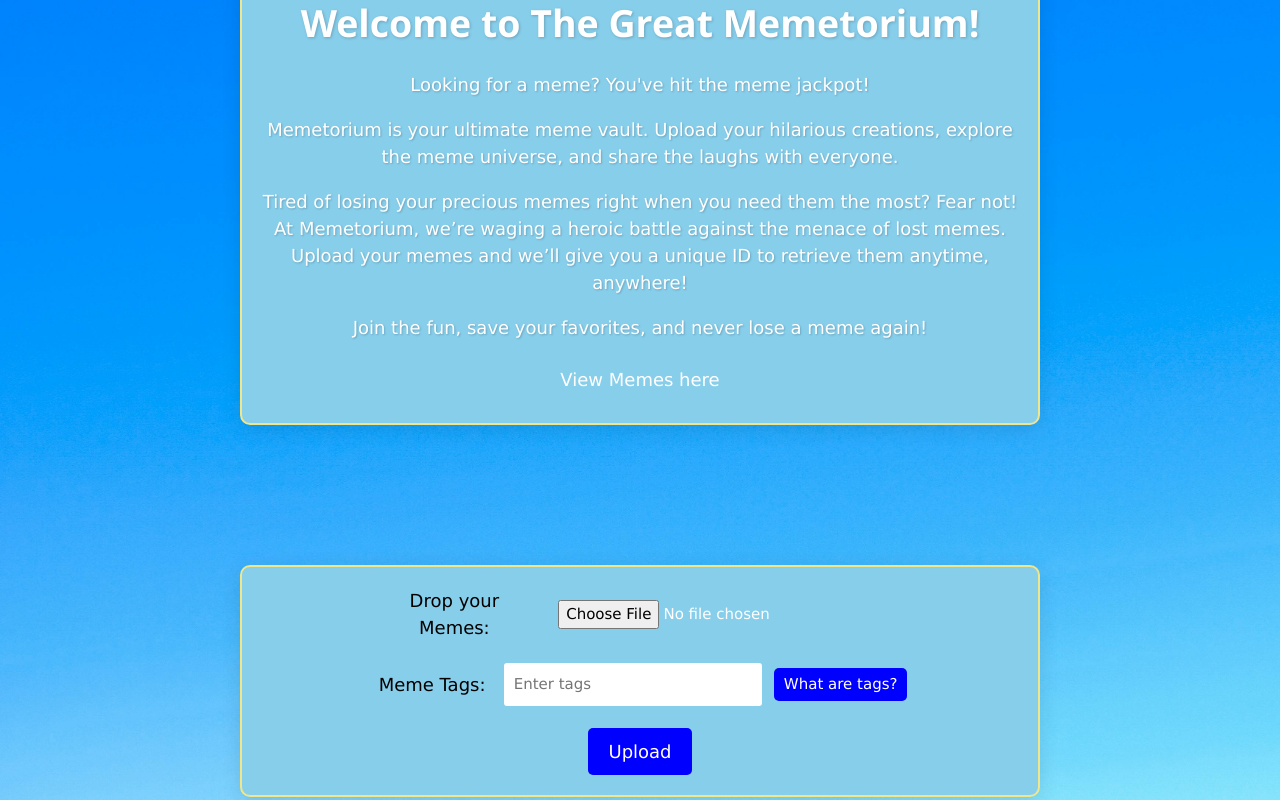
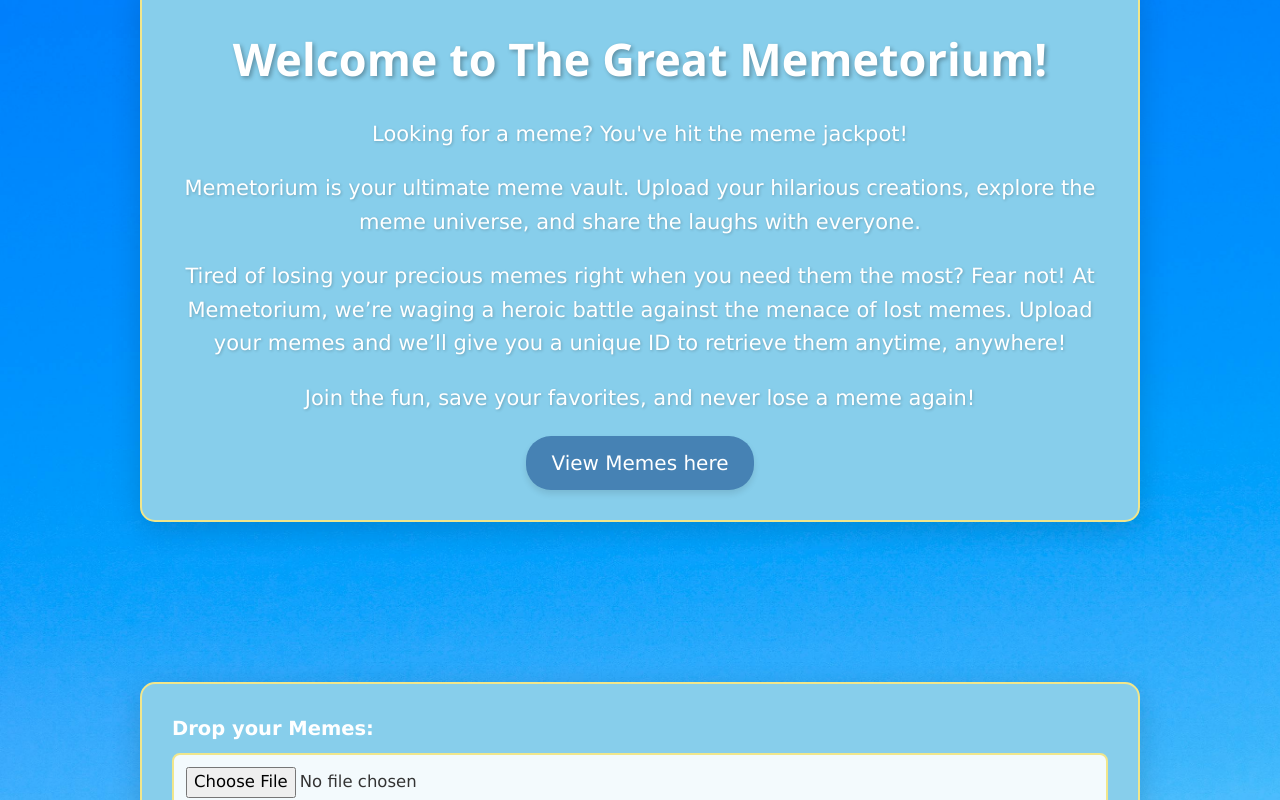
Before and after one commit to Beez1/Memetorium, an Angular app: page /meme in a window 1280 px wide. Shown: the part 224-1024 px from the top of the page. Built offline with nearby package versions, Linux system fonts and the light colour scheme.

Commit message:
Refactor search and meme styling

```diff
--- a/src/app/meme/meme.component.css
+++ b/src/app/meme/meme.component.css
@@ -1,173 +1,183 @@
-
-/* Applying styles to the navbar */
 /* Applying styles to the navbar */
 .welcome-div {
-    border: 2px solid #F0E68C; /* Yellow border */
-    padding: 20px;
-    border-radius: 10px;
-    box-shadow: 0px 4px 20px rgba(0, 0, 0, 0.1);
-    background-color: #87CEEB; /* Sky blue background */
-    width: 80%;
-    max-width: 800px;
-    height: auto;
-    margin: 140px auto;
+    border: 2px solid #F0E68C;
+    padding: 30px;
+    border-radius: 15px;
+    box-shadow: 0px 8px 30px rgba(0, 0, 0, 0.15);
+    background-color: #87CEEB;
+    width: 90%;
+    max-width: 1000px;
+    margin: 160px auto;
     display: flex;
     flex-direction: column;
     justify-content: center;
     align-items: center;
     text-align: center;
-    color: #fff; /* White text */
+    color: #fff;
 }
 
-
-
 .view-memes-button {
-    background-color: #87CEEB; /* Sky blue background */
-    color: #fff; /* White text */
-    padding: 10px 20px; /* Add padding for a larger button */
-    border: none; /* Remove default border */
-    border-radius: 5px; /* Rounded corners */
-    font-size: 18px; /* Larger font size */
-    cursor: pointer; /* Pointer cursor on hover */
-    transition: background-color 0.3s ease, transform 0.3s ease; /* Smooth transitions */
-    text-decoration: none; /* Remove underline */
+    background-color: #4682B4;
+    color: #fff;
+    padding: 12px 25px;
+    border: none;
+    border-radius: 25px;
+    font-size: 20px;
+    cursor: pointer;
+    transition: all 0.3s ease;
+    text-decoration: none;
+    box-shadow: 0 4px 6px rgba(0, 0, 0, 0.1);
 }
 
 .view-memes-button:hover {
-    background-color: #4682B4; /* Darker blue on hover */
-    transform: scale(1.05); /* Slightly enlarge the button on hover */
+    background-color: #1E90FF;
+    transform: translateY(-3px);
+    box-shadow: 0 6px 8px rgba(0, 0, 0, 0.15);
 }
 
 .view-memes-button:active {
-    background-color: #1E90FF; /* Different blue when the button is pressed */
-    transform: scale(0.95); /* Slightly shrink the button on click */
+    background-color: #4169E1;
+    transform: translateY(1px);
+    box-shadow: 0 2px 4px rgba(0, 0, 0, 0.1);
 }
 
-
 .welcome-title {
-    font-size: 2.5em; /* Adjust font size as needed */
+    font-size: 3em;
     font-weight: bold;
-    margin-bottom: 20px;
-    color: #fff; /* White text */
-    text-shadow: 1px 1px 3px rgba(0, 0, 0, 0.2); /* Subtle text shadow for readability */
+    margin-bottom: 25px;
+    color: #fff;
+    text-shadow: 2px 2px 4px rgba(0, 0, 0, 0.3);
 }
 
 .welcome-text {
-    font-size: 1.2em; /* Adjust font size as needed */
-    margin-bottom: 15px;
-    color: #fff; /* White text */
-    text-shadow: 1px 1px 2px rgba(0, 0, 0, 0.2); /* Subtle text shadow for readability */
+    font-size: 1.4em;
+    margin-bottom: 20px;
+    color: #fff;
+    text-shadow: 1px 1px 3px rgba(0, 0, 0, 0.2);
+    line-height: 1.6;
 }
 
-/*hmmmmmmm*/
-
 .upload-container {
-    border: 2px solid #F0E68C; /* Yellow border */
-    padding: 20px;
-    border-radius: 10px;
-    box-shadow: 0px 4px 20px rgba(0, 0, 0, 0.1);
-    background-color: #87CEEB; /* Sky blue background */
-    width: 80%;
-    max-width: 800px;
-    height: auto;
-    margin: 140px auto;
+    border: 2px solid #F0E68C;
+    padding: 30px;
+    border-radius: 15px;
+    box-shadow: 0px 8px 30px rgba(0, 0, 0, 0.15);
+    background-color: #87CEEB;
+    width: 90%;
+    max-width: 1000px;
+    margin: 160px auto;
     display: flex;
     flex-direction: column;
     justify-content: center;
     align-items: center;
     text-align: center;
-    color: #fff; /* White text */
+    color: #fff;
 }
 
 .upload-form {
     display: flex;
     flex-direction: column;
     align-items: center;
+    width: 100%;
 }
 
 .form-group {
     display: flex;
-    align-items: center;
-    margin-bottom: 20px;
+    flex-direction: column;
+    align-items: flex-start;
+    margin-bottom: 25px;
     width: 100%;
 }
 
 .upload-label, .tags-label {
-    flex: 1;
-    font-size: 1.2em;
-    color: #000; /* Black text */
-    margin-right: 10px;
+    font-size: 1.3em;
+    color: #fff;
+    margin-bottom: 10px;
+    font-weight: bold;
 }
 
 .upload-input, .tags-input {
-    flex: 2;
-    padding: 10px;
-    border: 2px solid #87ceeb; /* Sky blue border */
-    border-radius: 5px;
+    width: 100%;
+    padding: 12px;
+    border: 2px solid #F0E68C;
+    border-radius: 8px;
     outline: none;
-    font-size: 1em;
-    margin-right: 10px;
+    font-size: 1.1em;
+    background-color: rgba(255, 255, 255, 0.9);
+    color: #333;
+    transition: all 0.3s ease;
 }
 
-.upload-input {
-    cursor: pointer;
+.upload-input:focus, .tags-input:focus {
+    border-color: #4682B4;
+    box-shadow: 0 0 8px rgba(70, 130, 180, 0.6);
 }
 
-.tags-input {
-    position: relative;
-}
-
-
 .upload-button {
-    background-color: blue; /* Sky blue background */
-    color: #fff; /* White text */
+    background-color: #4682B4;
+    color: #fff;
     border: none;
-    border-radius: 5px;
-    padding: 10px 20px;
-    font-size: 1.2em;
+    border-radius: 25px;
+    padding: 12px 30px;
+    font-size: 1.3em;
     cursor: pointer;
-    transition: background-color 0.3s, transform 0.3s;
+    transition: all 0.3s ease;
+    box-shadow: 0 4px 6px rgba(0, 0, 0, 0.1);
 }
 
 .upload-button:hover {
-    background-color: #7e9cb4; /* Darker blue background on hover */
-    transform: scale(1.05); /* Slightly enlarge button on hover */
+    background-color: #1E90FF;
+    transform: translateY(-3px);
+    box-shadow: 0 6px 8px rgba(0, 0, 0, 0.15);
 }
 
+.upload-button:active {
+    background-color: #4169E1;
+    transform: translateY(1px);
+    box-shadow: 0 2px 4px rgba(0, 0, 0, 0.1);
+}
 
 .tags-container {
     position: relative;
     display: inline-block;
+    width: 100%;
 }
 
 .tags {
-    cursor: pointer; /* Change cursor to pointer to indicate interactivity */
-    background-color: blue; /* Sky blue background */
-    color: white; /* White text */
-    padding: 5px 10px;
-    border-radius: 5px;
-    transition: background-color 0.3s ease;
+    cursor: pointer;
+    background-color: #4682B4;
+    color: white;
+    padding: 8px 15px;
+    border-radius: 20px;
+    transition: all 0.3s ease;
+    display: inline-block;
+    margin: 5px;
+    font-size: 1.1em;
 }
 
 .tags:hover {
-    background-color: #fcfcfc; /* Darker blue on hover */
+    background-color: #1E90FF;
+    transform: translateY(-2px);
+    box-shadow: 0 4px 6px rgba(0, 0, 0, 0.1);
 }
 
 .tagdropdwn {
     display: none;
     position: absolute;
-    background-color: #f9f9f9; /* Light grey background */
-    color: #000; /* Black text */
-    min-width: 160px;
+    background-color: rgba(255, 255, 255, 0.95);
+    color: #333;
+    min-width: 200px;
     box-shadow: 0px 8px 16px 0px rgba(0,0,0,0.2);
-    padding: 12px 16px;
+    padding: 15px;
     z-index: 1;
-    border-radius: 5px;
-    top: 100%; /* Position it below the tags */
+    border-radius: 10px;
+    top: 100%;
     left: 50%;
-    transform: translateX(-50%); /* Center align the dropdown */
+    transform: translateX(-50%);
+    transition: all 0.3s ease;
 }
 
 .tags-container:hover .tagdropdwn {
     display: block;
+    opacity: 1;
 }
--- a/src/app/view/view.component.css
+++ b/src/app/view/view.component.css
@@ -2,76 +2,99 @@
   display: flex;
   justify-content: center;
   align-items: center;
-    margin: 20px 0;
+  margin: 30px 0;
 }
 
 .search-input {
-    padding: 10px 20px;
-    border: 1px solid #87CEEB;
-    border-radius: 20px 0 0 20px;
+  padding: 12px 24px;
+  border: 2px solid #87CEEB;
+  border-radius: 25px;
   outline: none;
-    font-size: 16px;
+  font-size: 18px;
   color: #000;
   background-color: #fff;
-    transition: border-color 0.3s ease;
-    width: 700px;
+  transition: all 0.3s ease;
+  width: 600px;
+  box-shadow: 0 2px 5px rgba(0, 0, 0, 0.1);
 }
 
 .search-input:focus {
   border-color: #4682B4;
+  box-shadow: 0 0 10px rgba(70, 130, 180, 0.3);
 }
 
 .search-button {
-    padding: 10px 20px;
+  padding: 12px 24px;
   background-color: #87CEEB;
   color: #fff;
-    border: 1px solid #87CEEB;
-    border-left: none;
-    border-radius: 0 20px 20px 0;
+  border: none;
+  border-radius: 25px;
   cursor: pointer;
-    font-size: 16px;
-    transition: background-color 0.3s ease, transform 0.3s ease;
+  font-size: 18px;
+  transition: all 0.3s ease;
+  margin-left: -50px;
+  box-shadow: 0 2px 5px rgba(0, 0, 0, 0.1);
 }
 
 .search-button:hover {
   background-color: #4682B4;
-    transform: scale(1.05);
+  transform: translateY(-2px);
+  box-shadow: 0 4px 8px rgba(0, 0, 0, 0.2);
 }
 
 .search-button:active {
   background-color: #1E90FF;
-    transform: scale(0.95);
+  transform: translateY(1px);
+  box-shadow: 0 1px 3px rgba(0, 0, 0, 0.2);
 }
 
 .meme-container {
   display: grid;
-    grid-template-columns: repeat(auto-fill, minmax(300px, 1fr));
-    gap: 20px;
-    padding: 20px;
+  grid-template-columns: repeat(auto-fill, minmax(250px, 1fr));
+  gap: 30px;
+  padding: 30px;
 }
 
 .meme-item {
-    border: 1px solid #ccc;
-    padding: 10px;
+  border: none;
+  padding: 15px;
   text-align: center;
+  background-color: #fff;
+  border-radius: 10px;
+  box-shadow: 0 4px 10px rgba(0, 0, 0, 0.1);
+  transition: all 0.3s ease;
+}
+
+.meme-item:hover {
+  transform: translateY(-5px);
+  box-shadow: 0 6px 15px rgba(0, 0, 0, 0.15);
 }
 
 .meme-item img {
   max-width: 100%;
   height: auto;
   display: block;
-    margin-bottom: 10px;
+  margin-bottom: 15px;
+  border-radius: 5px;
 }
 
 .meme-item div {
-    margin-bottom: 10px;
+  margin-bottom: 15px;
+  color: #333;
 }
 
 .meme-item span {
   display: inline-block;
-    padding: 5px 10px;
-    background-color: #f0f0f0;
-    border-radius: 5px;
-    margin-right: 5px;
-    margin-bottom: 5px;
+  padding: 6px 12px;
+  background-color: #87CEEB;
+  color: #fff;
+  border-radius: 20px;
+  margin-right: 8px;
+  margin-bottom: 8px;
+  font-size: 14px;
+  transition: background-color 0.3s ease;
 }
+
+.meme-item span:hover {
+  background-color: #4682B4;
+}
```
Lines whose indentation alone changed are shown as unchanged.
